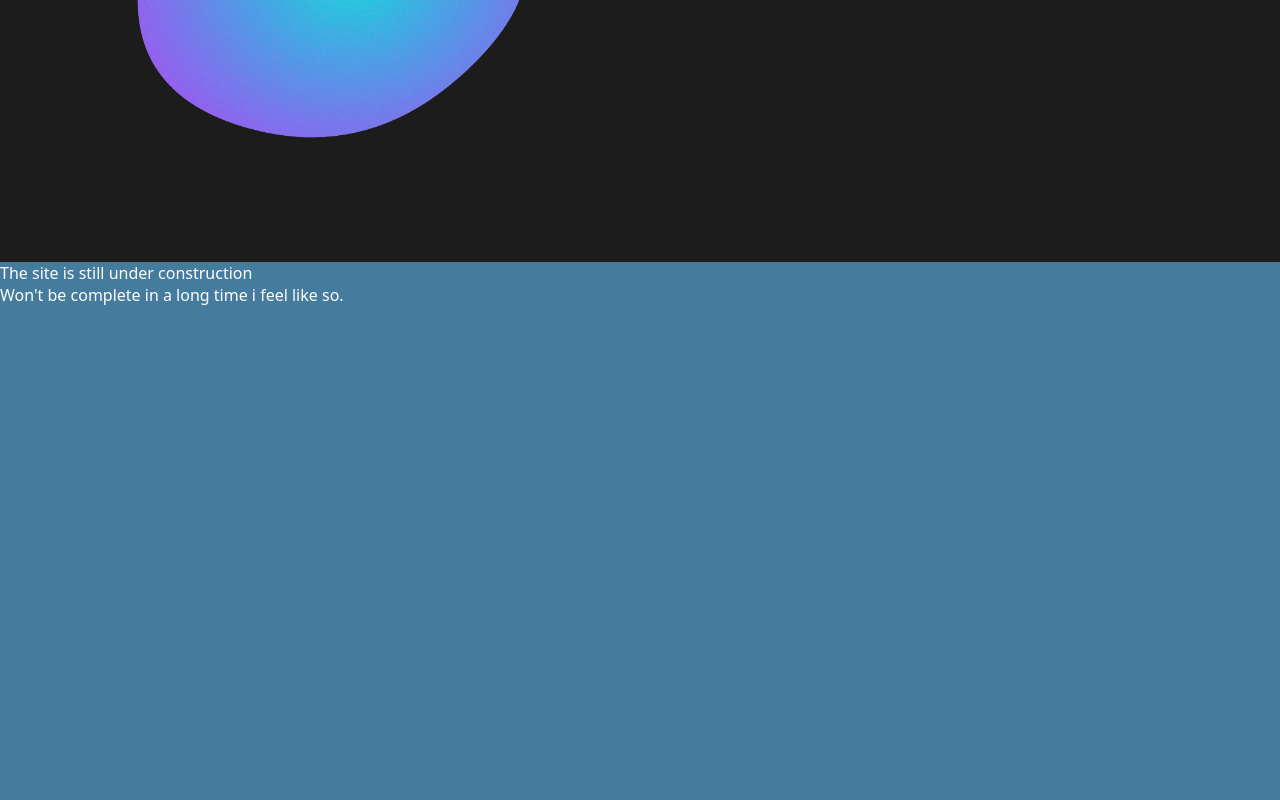
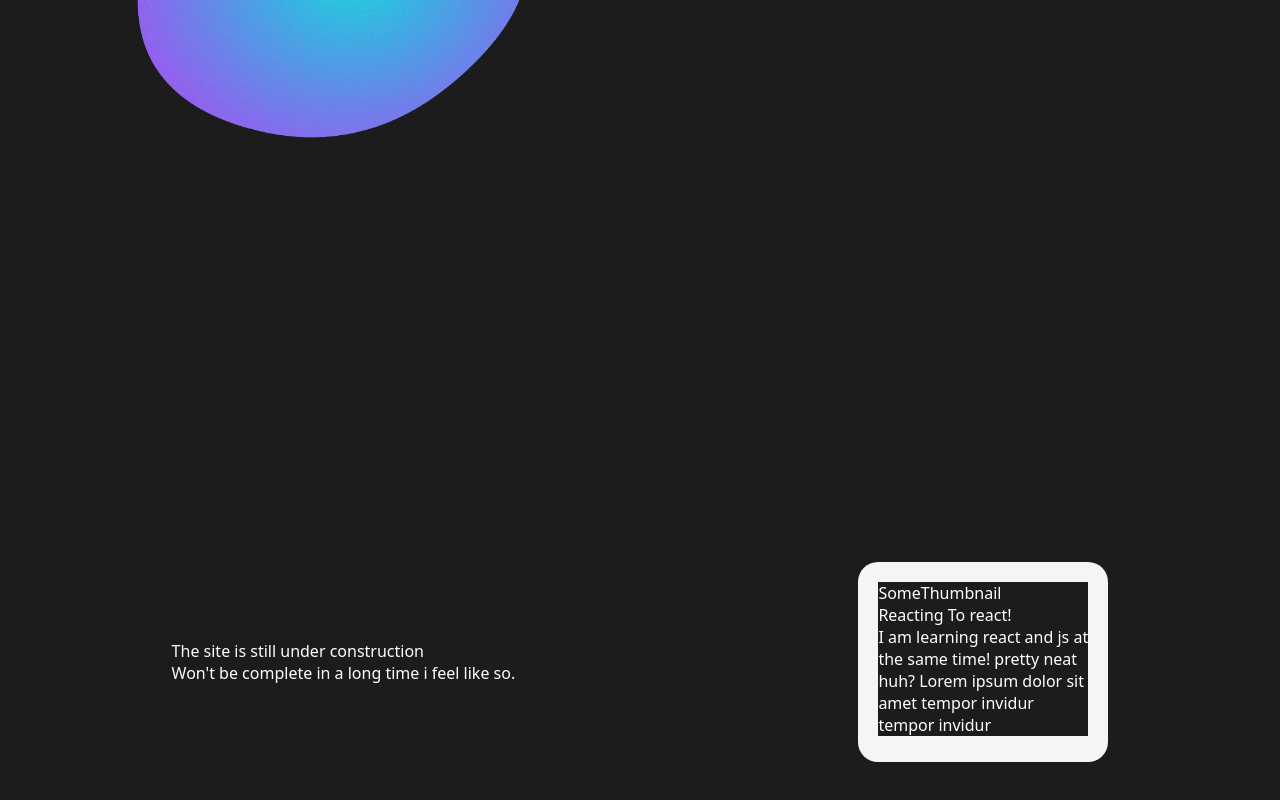
Before and after one commit to chaulagainrupak/Portfolio, a React (Create React App) app: page / in a window 1280 px wide. Shown: the part 831-1631 px from the top of the page. Built offline with nearby package versions, Linux system fonts and the light colour scheme.

Commit message:
Some Testing. Next Commit should add better mobile support.

```diff
--- a/src/HomePage/HomePage.css
+++ b/src/HomePage/HomePage.css
@@ -3,12 +3,6 @@
   font-family: system-ui, -apple-system, BlinkMacSystemFont, "Segoe UI", Roboto,
     Oxygen, Ubuntu, Cantarell, "Open Sans", "Helvetica Neue", sans-serif;
   background-color: #1c1c1c;
-
-
-  /*     background-image: url(/public/Images/Background.jpg);
-    background-attachment: fixed;
-    background-position: center;
-    background-size: cover; */
 }
 
 .Hero {
@@ -108,8 +102,58 @@ letter-spacing: -12px;
 .HeroBlog{
   visibility: visible;
   height: 100vh;
-  background-color: #457b9d;
+
+  display: flex;
+  align-items: center;
+  justify-content: space-around;
 }
+
+
+/* #BlogTitle, #BlogContent{
+
+  background-color: whitesmoke;
+  color: #2a2a2a;
+  padding: 20px;
+  padding-top: 10px;
+}
+
+#BlogTitle{
+  margin-top: 200px;
+}
+
+#BlogThumbnail{
+  position: relative;
+}
+ */
+#BlogCard{
+
+  width: 250px;
+  height: 200px;
+  background-color: whitesmoke;
+  color: #2a2a2a;
+
+  border-radius: 20px;
+  display: flex;
+  flex-direction: column;
+  align-items: center;
+
+  text-overflow: ellipsis;
+  transition: 0.2s ease-in-out;
+
+}
+
+
+#CardItems{
+  display: flex;
+  margin: 20px;
+}
+
+#BlogCard:hover{
+  transform: scale(1.09);
+  opacity: 90%;
+}
+
+
 
 @media (max-width: 1230px){
 
--- a/src/HomePage/HomePage.js
+++ b/src/HomePage/HomePage.js
@@ -1,5 +1,21 @@
 import "./HomePage.css";
 import "./HomePageMobile.css";
+
+const ReactingToReact = {
+  Thumbnail: 'SomeThumbnail',
+  Title: 'Reacting To react!',
+  Content: 'I am learning react and js at the same time! pretty neat huh? Lorem ipsum dolor sit amet tempor invidur tempor invidur' ,
+  PostDate: Date()
+}
+
+function loadblog(){
+  return (
+    <div>
+
+    </div>
+  );
+}
+
 export default function HomePage() {
   return (
     <div>
@@ -23,7 +39,15 @@ export default function HomePage() {
         </div>
       </div>
 
-      <div className="HeroBlog">The site is still under construction<br/>Won't be complete in a long time i feel like so.</div>
+      <div className="HeroBlog">The site is still under construction<br/>Won't be complete in a long time i feel like so.
+        <div id="BlogCard">
+            <div id="CardItems">
+            {ReactingToReact.Thumbnail}<br/>
+            {ReactingToReact.Title}<br/>
+            {ReactingToReact.Content}<br/>
+          </div>
+        </div>
+      </div>
     </div>
   );
 }
```
